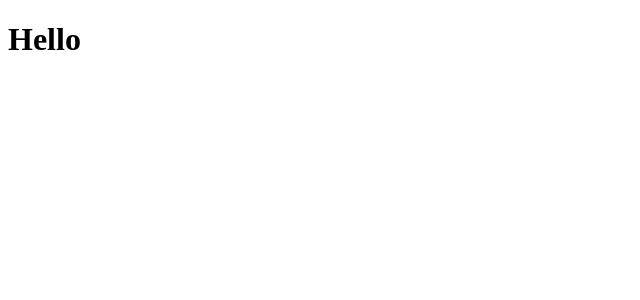
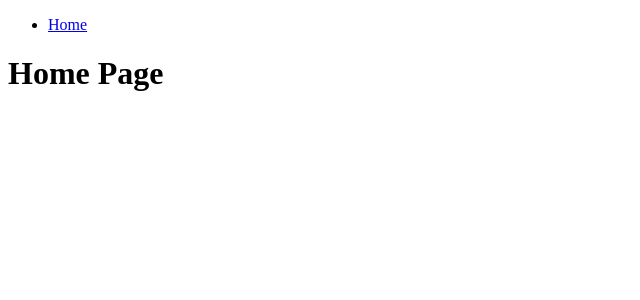
Before and after one commit to brian-spilman/potlukk-react, a React (Create React App) app: page /home in a window 1280 px wide. Shown: the top 300 px of the page, without its empty margins (0-640 px from the left). Built offline with nearby package versions, Linux system fonts and the light colour scheme.

Commit message:
routing skeleton commit

```diff
--- a/package.json
+++ b/package.json
@@ -12,6 +12,7 @@
     "@types/react-dom": "^18.0.10",
     "react": "^18.2.0",
     "react-dom": "^18.2.0",
+    "react-router-dom": "^6.8.1",
     "react-scripts": "5.0.1",
     "typescript": "^4.9.5",
     "web-vitals": "^2.1.4"
--- a/src/App.tsx
+++ b/src/App.tsx
@@ -1,10 +1,24 @@
 import React from 'react';
+import { BrowserRouter, Route, Routes } from 'react-router-dom';
+import { HomePage } from './pages/home-page';
+import { PotlukkDetailsGuestPage } from './pages/potlukk-details-guest-page';
+import { PotlukkDetailsHostPage } from './pages/potlukk-details-host-page';
+import { RegistrationPage } from './pages/registration-page';
+import { SignInPage } from './pages/sign-in-page';
 
 function App() {
   return <>
 
-    <h1>Hello</h1>
+    <BrowserRouter>
+      <Routes>
+        <Route path='/' element={<SignInPage/>}/>
+        <Route path='/home' element={<HomePage/>}/>
+        <Route path='/registration' element={<RegistrationPage/>}/>
+        <Route path='/potlukkinfohost/:potlukkID' element={<PotlukkDetailsHostPage/>}/>
+        <Route path='/potlukkinfoguest/:potlukkID' element={<PotlukkDetailsGuestPage/>}/>
 
+      </Routes>
+    </BrowserRouter>
   </>
 }
 
--- /dev/null
+++ b/src/component/navbar.tsx
@@ -0,0 +1,15 @@
+import { Link } from "react-router-dom";
+import { HomePage } from "../pages/home-page";
+
+
+export function NavBar(){
+
+
+    return <>
+
+        <ul>
+            <li><Link to="/home">Home</Link></li>
+        </ul>
+
+    </>
+}
--- /dev/null
+++ b/src/pages/home-page.tsx
@@ -0,0 +1,16 @@
+import { NavBar } from "../component/navbar";
+
+
+
+export function HomePage() {
+
+
+
+    return <>
+
+        <NavBar/>
+
+        <h1>Home Page</h1>
+
+    </>
+}
--- /dev/null
+++ b/src/pages/potlukk-details-guest-page.tsx
@@ -0,0 +1,12 @@
+
+
+export function PotlukkDetailsGuestPage() {
+
+
+
+    return <>
+
+        <h1>Potlukk Details Guest</h1>
+
+    </>
+}
--- /dev/null
+++ b/src/pages/potlukk-details-host-page.tsx
@@ -0,0 +1,13 @@
+
+
+
+export function PotlukkDetailsHostPage() {
+
+
+
+    return <>
+
+        <h1>Potlukk Details Host</h1>
+
+    </>
+}
--- /dev/null
+++ b/src/pages/registration-page.tsx
@@ -0,0 +1,13 @@
+
+
+
+export function RegistrationPage() {
+
+
+
+    return <>
+
+        <h1>Registration Page</h1>
+
+    </>
+}
--- /dev/null
+++ b/src/pages/sign-in-page.tsx
@@ -0,0 +1,13 @@
+
+
+
+export function SignInPage() {
+
+
+
+    return <>
+
+        <h1>Sign-In Page</h1>
+
+    </>
+}
```
Also changed, not shown: 1 other file (tests, documents, lock files or other folders).
